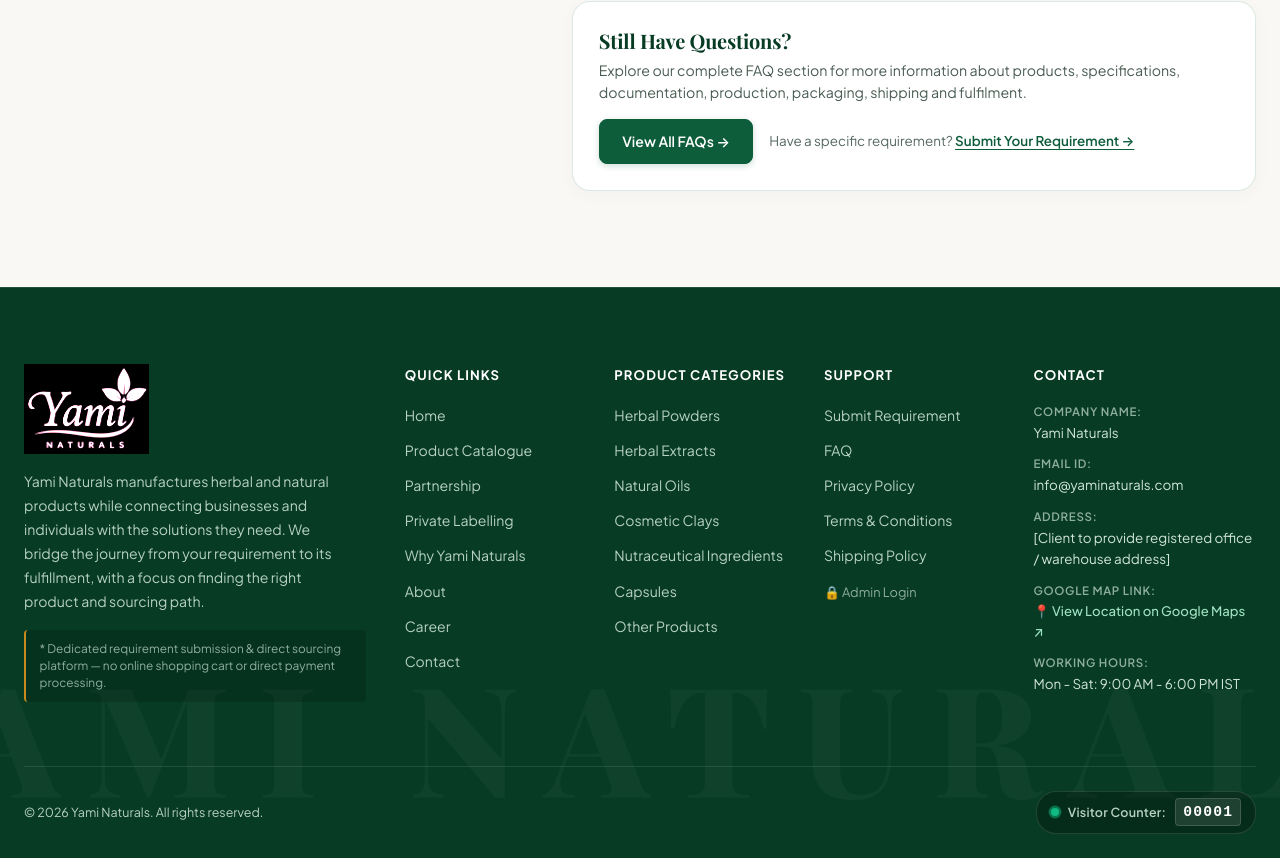
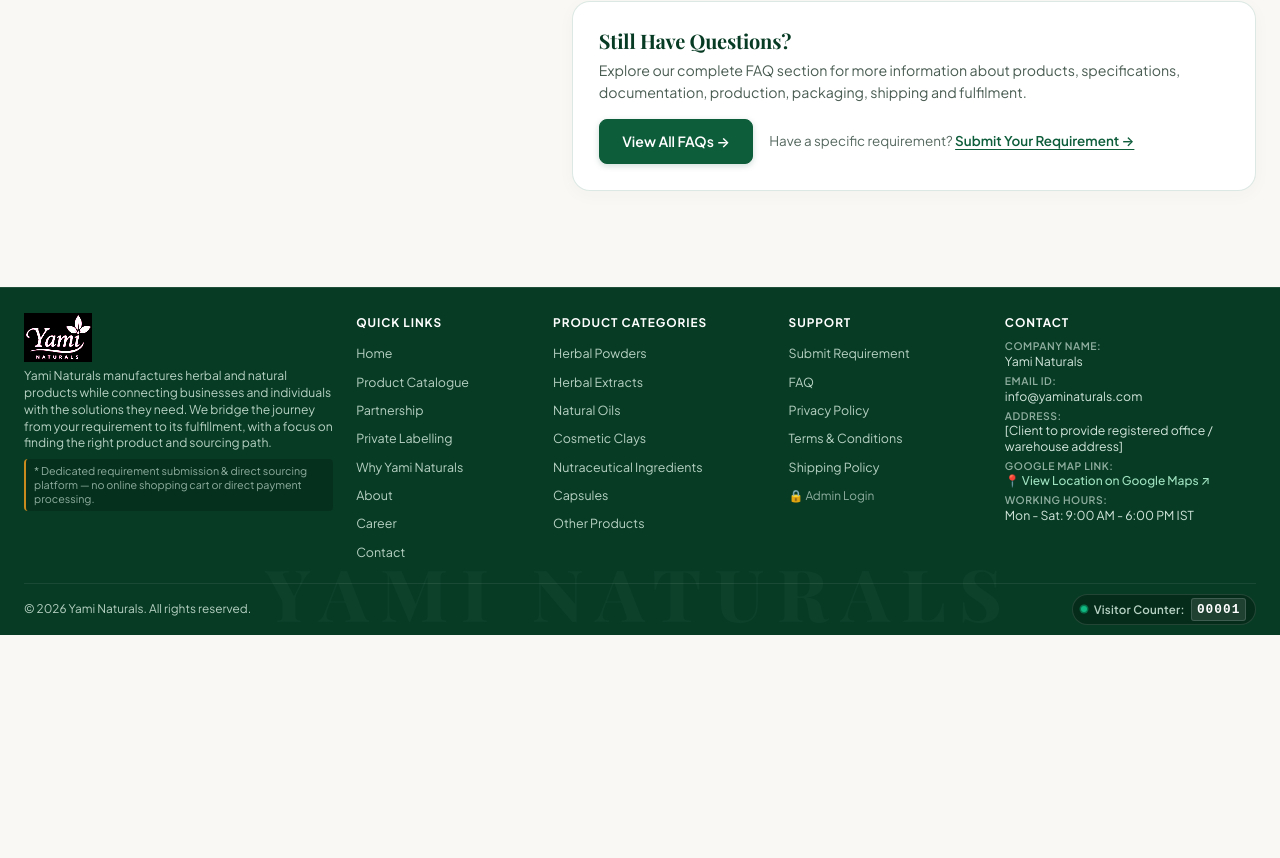
Before and after one commit to yaminaturals/yaminaturalsnewsite, a React (Vite) app: page / in a window 1280 px wide. Shown: the part 4819-5677 px from the top of the page. After the commit the page ends 5454 px from the top, so only its background shows below. Built offline with nearby package versions, Linux system fonts and the light colour scheme; no server answers; a web font is replaced by a local one.

Commit message:
Make footer compact and reduce vertical spacing

```diff
--- a/src/components/layout/Footer/Footer.css
+++ b/src/components/layout/Footer/Footer.css
@@ -1,12 +1,12 @@
 /* ==========================================================================
    FOOTER STYLES - YAMI NATURALS
-   Deep green botanical ground, balanced editorial typography, neutral placeholders
+   Deep green botanical ground, sleek compact layout, balanced editorial typography
    ========================================================================== */
 
 .site-footer {
   background-color: var(--color-deep-green);
   color: var(--color-text-inverse-muted);
-  padding-top: clamp(3.5rem, 6vw, 5.5rem);
+  padding-top: clamp(1.25rem, 2vw, 1.75rem);
   border-top: 1px solid rgba(255, 255, 255, 0.1);
   position: relative;
   overflow: hidden;
@@ -15,15 +15,15 @@
 /* Background Watermark */
 .footer-bg-watermark {
   position: absolute;
-  bottom: 8%;
+  bottom: 2%;
   left: 50%;
   transform: translateX(-50%);
   font-family: var(--font-heading, "Playfair Display", Georgia, serif);
-  font-size: clamp(4rem, 12vw, 10.5rem);
+  font-size: clamp(2rem, 6vw, 4.5rem);
   font-weight: 900;
   letter-spacing: 0.18em;
   text-transform: uppercase;
-  color: rgba(255, 255, 255, 0.035);
+  color: rgba(255, 255, 255, 0.03);
   white-space: nowrap;
   pointer-events: none;
   user-select: none;
@@ -33,9 +33,9 @@
 
 .footer-grid {
   display: grid;
-  grid-template-columns: 2fr 1fr 1fr 1fr 1.3fr;
-  gap: clamp(1.75rem, 3vw, 3rem);
-  padding-bottom: clamp(2.5rem, 5vw, 4rem);
+  grid-template-columns: 1.6fr 0.9fr 1.1fr 1fr 1.3fr;
+  gap: clamp(1rem, 1.8vw, 1.75rem);
+  padding-bottom: clamp(1rem, 1.5vw, 1.25rem);
   position: relative;
   z-index: 1;
 }
@@ -43,7 +43,7 @@
 .footer-brand-col {
   display: flex;
   flex-direction: column;
-  gap: var(--space-4);
+  gap: 0.35rem;
 }
 
 .footer-logo-link {
@@ -57,9 +57,9 @@
 }
 
 .footer-logo {
-  height: clamp(72px, 7vw, 92px);
+  height: clamp(42px, 3.8vw, 54px);
   width: auto;
-  max-width: 320px;
+  max-width: 220px;
   display: block;
   object-fit: contain;
   filter: invert(1) brightness(2.5) contrast(1.1);
@@ -69,26 +69,28 @@
 }
 
 .footer-logo-link:hover .footer-logo {
-  transform: scale(1.03);
+  transform: scale(1.02);
 }
 
 .footer-tagline {
   font-family: var(--font-body);
-  font-size: 0.88rem;
-  line-height: var(--line-height-relaxed);
+  font-size: 0.76rem;
+  line-height: 1.38;
   color: #b7d1c3;
-  max-width: 330px;
+  max-width: 320px;
   margin: 0;
 }
 
 .footer-neutral-badge {
-  font-size: 0.74rem;
+  font-size: 0.67rem;
   color: #8faea0;
-  line-height: 1.45;
-  background-color: rgba(0, 0, 0, 0.15);
-  padding: 0.65rem 0.85rem;
+  line-height: 1.3;
+  background-color: rgba(0, 0, 0, 0.18);
+  padding: 0.3rem 0.5rem;
   border-radius: var(--radius-xs);
   border-left: 2px solid var(--color-amber-accent);
+  margin-top: 0.15rem;
+  max-width: 320px;
 }
 
 .footer-col {
@@ -98,12 +100,12 @@
 
 .footer-col-title {
   font-family: var(--font-body);
-  font-size: 0.82rem;
+  font-size: 0.74rem;
   font-weight: var(--font-weight-bold);
   text-transform: uppercase;
   letter-spacing: 0.08em;
   color: #ffffff;
-  margin-bottom: var(--space-4);
+  margin-bottom: 0.45rem;
 }
 
 .footer-links-list {
@@ -112,14 +114,15 @@
   margin: 0;
   display: flex;
   flex-direction: column;
-  gap: 0.65rem;
+  gap: 0.22rem;
 }
 
 .footer-link {
   font-family: var(--font-body);
-  font-size: 0.88rem;
+  font-size: 0.78rem;
   color: #b7d1c3;
   text-decoration: none;
+  line-height: 1.3;
   transition: color var(--duration-fast) ease,
               padding-left var(--duration-fast) ease;
 }
@@ -130,7 +133,7 @@
 }
 
 .footer-admin-link {
-  font-size: 0.80rem;
+  font-size: 0.74rem;
   color: #8faea0;
 }
 
@@ -142,26 +145,28 @@
 .footer-contact-box {
   display: flex;
   flex-direction: column;
-  gap: var(--space-3);
+  gap: 0.38rem;
 }
 
 .footer-contact-item {
   display: flex;
   flex-direction: column;
-  gap: 2px;
+  gap: 0px;
 }
 
 .footer-contact-label {
-  font-size: 0.72rem;
+  font-size: 0.65rem;
   text-transform: uppercase;
-  letter-spacing: 0.06em;
+  letter-spacing: 0.05em;
   color: #8faea0;
   font-weight: var(--font-weight-semibold);
+  line-height: 1.2;
 }
 
 .footer-contact-val {
-  font-size: 0.84rem;
+  font-size: 0.77rem;
   color: #d1e5db;
+  line-height: 1.3;
   word-break: break-word;
 }
 
@@ -180,7 +185,7 @@
   color: #9fe2c0;
   text-decoration: none;
   font-weight: 500;
-  font-size: 0.82rem;
+  font-size: 0.75rem;
   transition: color var(--duration-fast) ease;
 }
 
@@ -191,9 +196,9 @@
 
 /* Bottom Bar */
 .footer-bottom-bar {
-  border-top: 1px solid rgba(255, 255, 255, 0.1);
-  padding: 1.5rem 0;
-  font-size: 0.78rem;
+  border-top: 1px solid rgba(255, 255, 255, 0.08);
+  padding: 0.65rem 0;
+  font-size: 0.72rem;
   color: #8faea0;
   position: relative;
   z-index: 1;
@@ -204,29 +209,30 @@
   align-items: center;
   justify-content: space-between;
   flex-wrap: wrap;
-  gap: var(--space-4);
+  gap: var(--space-2);
 }
 
 .footer-copyright {
   color: #b7d1c3;
+  font-size: 0.74rem;
 }
 
 /* Real Visitor Counter Badge */
 .footer-visitor-counter {
   display: inline-flex;
   align-items: center;
-  gap: 0.55rem;
+  gap: 0.4rem;
   background: rgba(0, 0, 0, 0.25);
   border: 1px solid rgba(255, 255, 255, 0.12);
-  padding: 0.4rem 0.85rem;
+  padding: 0.2rem 0.55rem;
   border-radius: 20px;
-  font-size: 0.78rem;
+  font-size: 0.72rem;
   color: #b7d1c3;
 }
 
 .visitor-pulse-dot {
-  width: 8px;
-  height: 8px;
+  width: 6px;
+  height: 6px;
   background-color: #10b981;
   border-radius: 50%;
   box-shadow: 0 0 0 0 rgba(16, 185, 129, 0.7);
@@ -235,7 +241,7 @@
 
 @keyframes visitor-pulse {
   to {
-    box-shadow: 0 0 0 8px rgba(16, 185, 129, 0);
+    box-shadow: 0 0 0 5px rgba(16, 185, 129, 0);
   }
 }
 
@@ -246,12 +252,12 @@
 
 .visitor-counter-badge {
   font-family: monospace, var(--font-mono, monospace);
-  font-size: 0.92rem;
+  font-size: 0.80rem;
   font-weight: 800;
   color: #ffffff;
   background-color: rgba(255, 255, 255, 0.1);
-  padding: 0.1rem 0.45rem;
-  border-radius: 4px;
+  padding: 0.02rem 0.3rem;
+  border-radius: 3px;
   letter-spacing: 0.08em;
   border: 1px solid rgba(255, 255, 255, 0.15);
 }
@@ -260,6 +266,7 @@
 @media (max-width: 1199px) {
   .footer-grid {
     grid-template-columns: repeat(3, 1fr);
+    gap: 1.25rem;
   }
   .footer-brand-col {
     grid-column: span 3;
@@ -269,7 +276,7 @@
 @media (max-width: 767px) {
   .footer-grid {
     grid-template-columns: 1fr;
-    gap: var(--space-8);
+    gap: 1.25rem;
   }
   .footer-brand-col {
     grid-column: span 1;
@@ -277,5 +284,6 @@
   .footer-bottom-inner {
     flex-direction: column;
     align-items: flex-start;
+    gap: 0.5rem;
   }
 }
```
